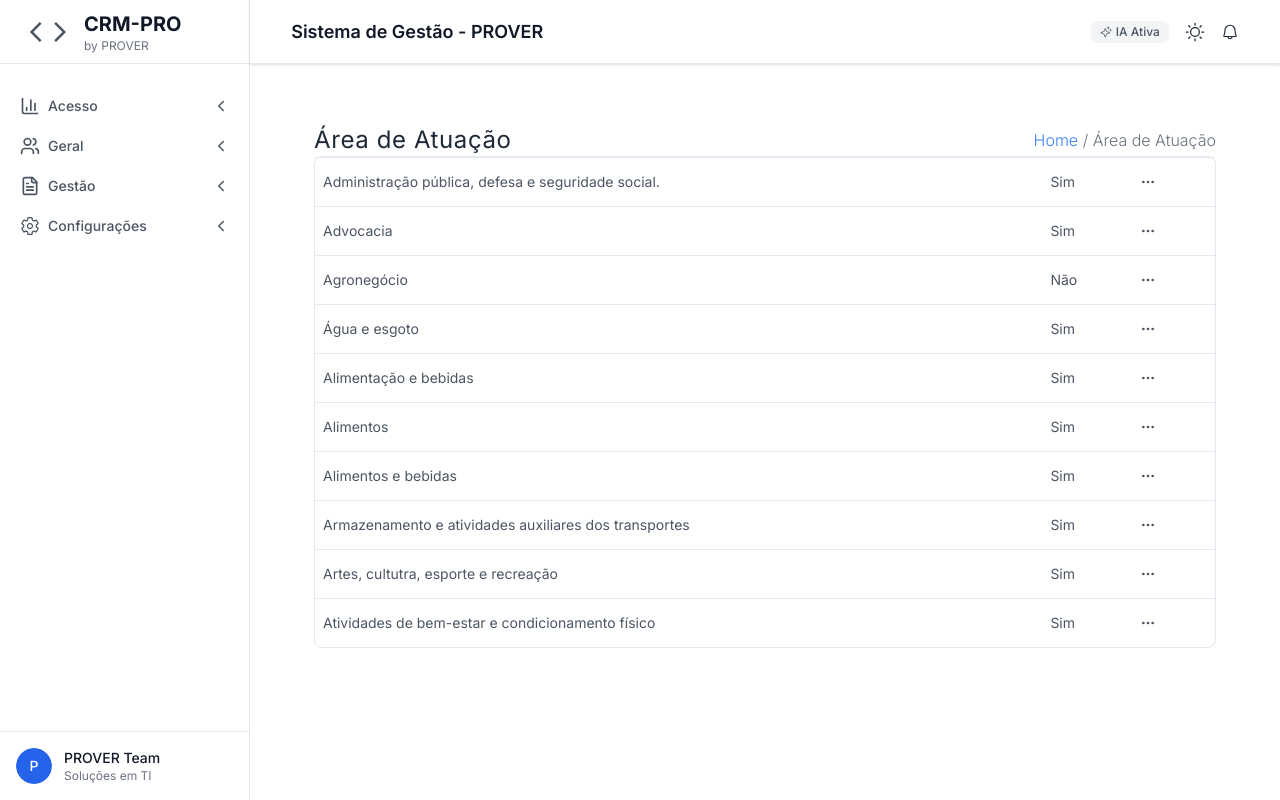
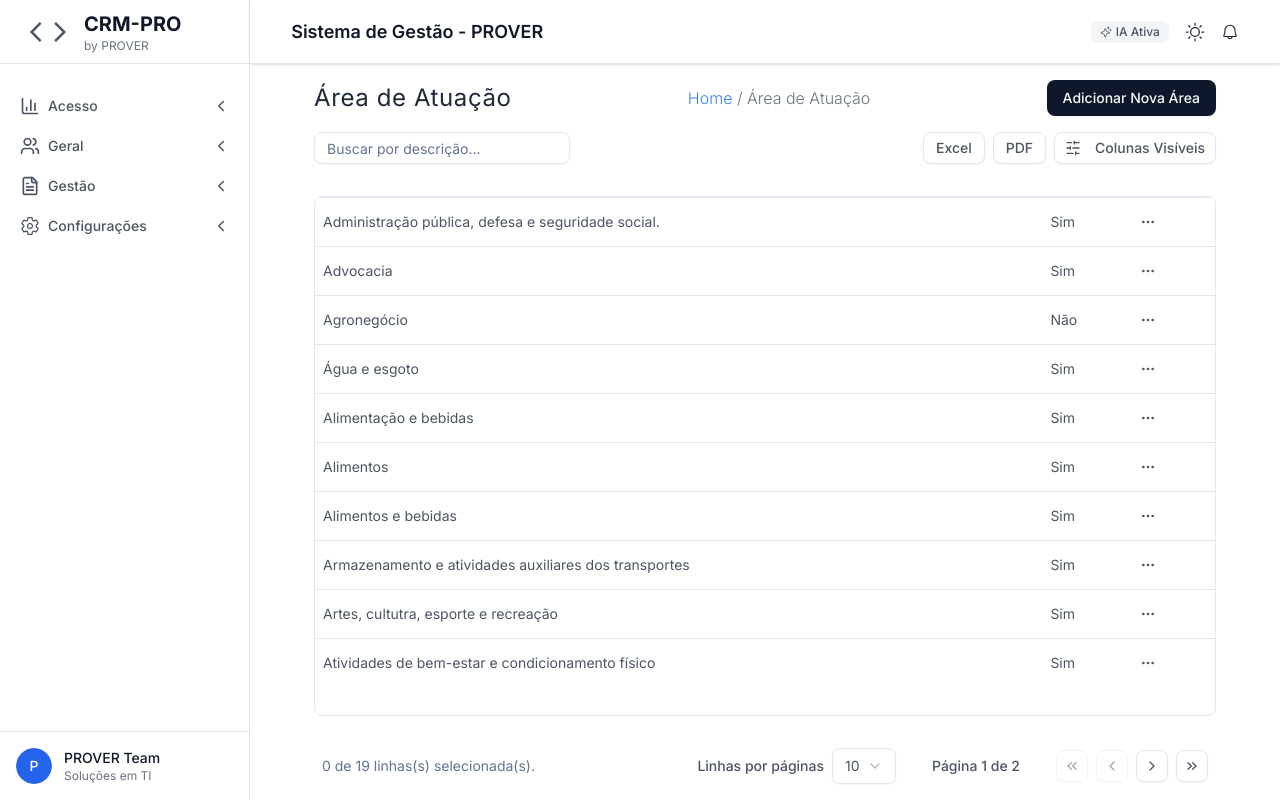
Before and after one commit to Brenobn/CRM-Prover-Web, a React (Vite) app: page /configuracoes/area-de-atuacao in a window 1280 px wide. Built offline with nearby package versions, Linux system fonts and the light colour scheme.

Commit message:
importing DataTableToolbar, DataTablePagination and Button. Setting some styles

```diff
--- a/src/pages/ActivityArea.tsx
+++ b/src/pages/ActivityArea.tsx
@@ -3,7 +3,11 @@ import type { ColumnFiltersState } from '@tanstack/react-table'
 import { flexRender, getCoreRowModel, useReactTable, getPaginationRowModel, getFilteredRowModel } from '@tanstack/react-table'
 import { Table, TableBody, TableCell, TableHead, TableHeader, TableRow } from "../components/ui/table"
 
+import { DataTableToolbar } from '../components/DataTableToolbar'
+import { DataTablePagination } from '../components/DataTablePagination'
+
 import { columns, data } from './ActivityAreaColumns'
+import { Button } from '../components/ui/button'
 
 export function ActitvityArea() {
   const [columnFilters, setColumnFilters] = useState<ColumnFiltersState>([]);
@@ -21,15 +25,21 @@ export function ActitvityArea() {
   });
 
   return(
-    <section className="container mx-auto py-10">
-      <div className="flex items-center justify-between mt-5">
+    <section className="flex flex-col h-full container gap-4 py-4">
+
+      <div className="flex items-center justify-between shrink-0">
         <h1 className="text-2xl font-normal text-gray-150 dark:text-gray-75 -tracking-tight">Área de Atuação</h1>
         <div className="inline-flex text-center gap-1">
           <a href="#" className="text-blue-500 font-light">Home <span className="text-gray-90">/ Área de Atuação</span></a>
         </div>
+        <Button>Adicionar Nova Área</Button>
       </div>
 
-      <div className="rounded-md border">
+      <div className='shrink-0'>
+        <DataTableToolbar table={table} />
+      </div>
+
+      <div className="flex-1 rounded-md border overflow-y-auto">
         <Table>
           <TableHeader>
             {table.getLeftHeaderGroups().map((headerGroup) => (
@@ -69,6 +79,7 @@ export function ActitvityArea() {
           </TableBody>
         </Table>
       </div>
+      <DataTablePagination table={table} />
     </section>
   );
 }
```
